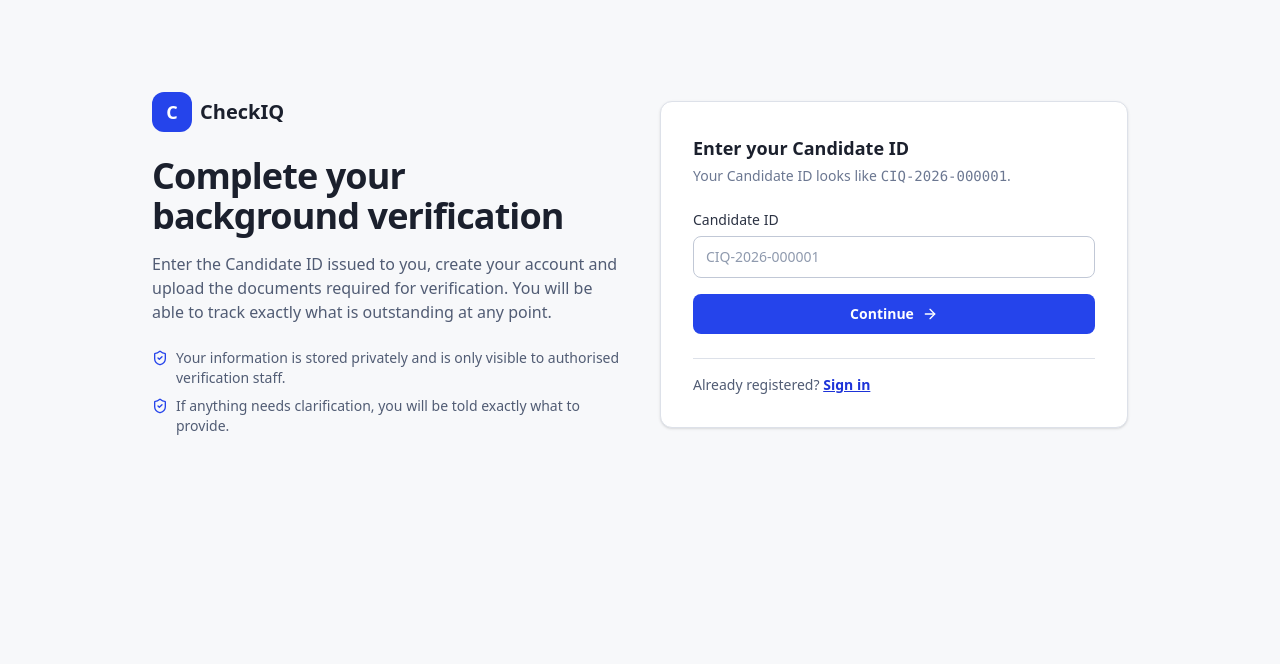
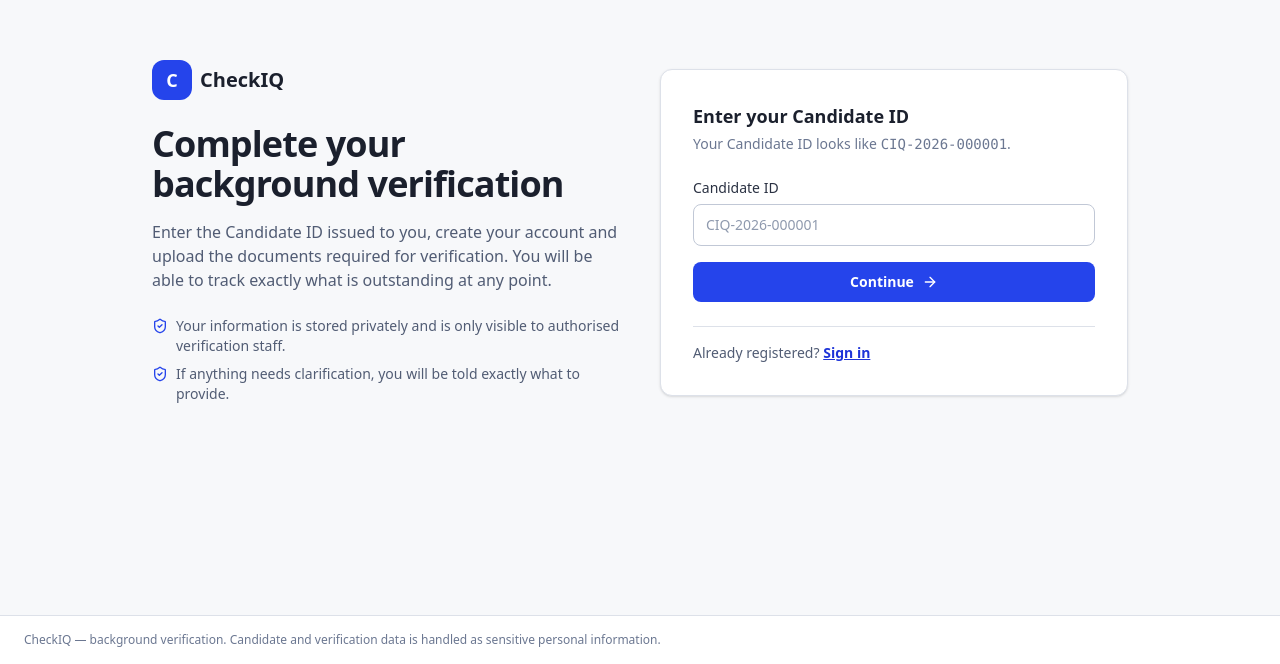
Before and after one commit to spacedraftofficial-ui/CheckIQ, a React (Vite) app in the folder apps/web/: page / in a window 1280 px wide. Shown: the part 136-800 px from the top of the page. Built offline with nearby package versions, Linux system fonts and the light colour scheme; no server answers.

Commit message:
UI: shared Footer component with sticky positioning across all pages (Layout + AuthLayout)

```diff
--- /dev/null
+++ b/apps/web/src/components/Footer.tsx
@@ -0,0 +1,28 @@
+import type { ReactNode } from "react";
+
+export function Footer() {
+  return (
+    <footer className="border-t border-ink-200 bg-white">
+      <div className="mx-auto max-w-7xl px-4 py-4 text-xs text-ink-500 sm:px-6">
+        CheckIQ — background verification. Candidate and verification data is handled
+        as sensitive personal information.
+      </div>
+    </footer>
+  );
+}
+
+/**
+ * Layout that gives auth pages (Landing, Login, Signup, VerifyEmail) a
+ * sticky footer so the footer text is always visible and consistent across
+ * the entire application, not just authenticated routes.
+ */
+export function AuthLayout({ children }: { children: ReactNode }) {
+  return (
+    <div className="flex min-h-screen flex-col bg-ink-50">
+      <div className="flex-1">
+        {children}
+      </div>
+      <Footer />
+    </div>
+  );
+}
--- a/apps/web/src/components/Layout.tsx
+++ b/apps/web/src/components/Layout.tsx
@@ -3,6 +3,7 @@ import { useQuery } from "@tanstack/react-query";
 import { Bell, FileCheck2, LayoutDashboard, LogOut, ShieldCheck, Users, Settings } from "lucide-react";
 import { useAuth } from "../lib/auth-context";
 import { request } from "../lib/api";
+import { Footer } from "./Footer";
 
 const candidateLinks = [
   { to: "/dashboard", label: "Overview", icon: LayoutDashboard },
@@ -40,7 +41,7 @@ export function Layout() {
   };
 
   return (
-    <div className="min-h-screen bg-ink-50">
+    <div className="flex min-h-screen flex-col bg-ink-50">
       <header className="border-b border-ink-200 bg-white">
         <div className="mx-auto flex max-w-7xl flex-wrap items-center gap-4 px-4 py-3 sm:px-6">
           <div className="flex items-center gap-2">
@@ -101,16 +102,11 @@ export function Layout() {
         </div>
       </header>
 
-      <main className="mx-auto max-w-7xl px-4 py-6 sm:px-6 sm:py-8">
+      <main className="flex-1 mx-auto w-full max-w-7xl px-4 py-6 sm:px-6 sm:py-8">
         <Outlet />
       </main>
 
-      <footer className="border-t border-ink-200 bg-white">
-        <div className="mx-auto max-w-7xl px-4 py-4 text-xs text-ink-500 sm:px-6">
-          CheckIQ — background verification. Candidate and verification data is handled
-          as sensitive personal information.
-        </div>
-      </footer>
+      <Footer />
     </div>
   );
 }
--- a/apps/web/src/pages/LandingPage.tsx
+++ b/apps/web/src/pages/LandingPage.tsx
@@ -1,6 +1,7 @@
 import { useState } from "react";
 import { useNavigate } from "react-router-dom";
 import { ArrowRight, ShieldCheck } from "lucide-react";
+import { AuthLayout } from "../components/Footer";
 
 /**
  * The landing screen.
@@ -21,8 +22,8 @@ export function LandingPage() {
   };
 
   return (
-    <div className="min-h-screen bg-ink-50">
-      <div className="mx-auto flex min-h-screen max-w-5xl flex-col justify-center px-4 py-12 sm:px-6">
+    <AuthLayout>
+      <div className="mx-auto flex min-h-[calc(100vh-4rem)] max-w-5xl flex-col justify-center px-4 py-12 sm:px-6">
         <div className="grid gap-10 lg:grid-cols-2 lg:items-center">
           <div>
             <div className="flex items-center gap-2">
@@ -43,12 +44,12 @@ export function LandingPage() {
 
             <ul className="mt-6 space-y-2 text-sm text-ink-600">
               <li className="flex items-start gap-2">
-                <ShieldCheck className="mt-0.5 h-4 w-4 shrink-0 text-brand-600" aria-hidden="true" />
+                <ShieldCheck className="mt-0.5 h-4 w-4 shrink-0 text-brand-600" aria-hidden={true} />
                 Your information is stored privately and is only visible to authorised
                 verification staff.
               </li>
               <li className="flex items-start gap-2">
-                <ShieldCheck className="mt-0.5 h-4 w-4 shrink-0 text-brand-600" aria-hidden="true" />
+                <ShieldCheck className="mt-0.5 h-4 w-4 shrink-0 text-brand-600" aria-hidden={true} />
                 If anything needs clarification, you will be told exactly what to provide.
               </li>
             </ul>
@@ -80,7 +81,7 @@ export function LandingPage() {
 
               <button type="submit" className="btn-primary w-full">
                 Continue
-                <ArrowRight className="h-4 w-4" aria-hidden="true" />
+                <ArrowRight className="h-4 w-4" aria-hidden={true} />
               </button>
             </form>
 
@@ -93,6 +94,6 @@ export function LandingPage() {
           </div>
         </div>
       </div>
-    </div>
+    </AuthLayout>
   );
 }
--- a/apps/web/src/pages/LoginPage.tsx
+++ b/apps/web/src/pages/LoginPage.tsx
@@ -3,6 +3,7 @@ import { Link, useNavigate } from "react-router-dom";
 import { ApiError } from "../lib/api";
 import { homeRouteFor, useAuth } from "../lib/auth-context";
 import { InlineError } from "../components/States";
+import { AuthLayout } from "../components/Footer";
 
 export function LoginPage() {
   const navigate = useNavigate();
@@ -31,8 +32,8 @@ export function LoginPage() {
   };
 
   return (
-    <div className="min-h-screen bg-ink-50">
-      <div className="mx-auto flex min-h-screen max-w-md flex-col justify-center px-4 py-12">
+    <AuthLayout>
+      <div className="mx-auto flex min-h-[calc(100vh-4rem)] max-w-md flex-col justify-center px-4 py-12">
         <div className="card p-6 sm:p-8">
           <div className="flex items-center gap-2">
             <span className="flex h-9 w-9 items-center justify-center rounded-lg bg-brand-600 text-sm font-bold text-white">
@@ -100,6 +101,6 @@ export function LoginPage() {
           </p>
         </div>
       </div>
-    </div>
+    </AuthLayout>
   );
 }
--- a/apps/web/src/pages/SignupPage.tsx
+++ b/apps/web/src/pages/SignupPage.tsx
@@ -6,6 +6,7 @@ import { z } from "zod";
 import { ApiError, request } from "../lib/api";
 import { useAuth } from "../lib/auth-context";
 import { InlineError } from "../components/States";
+import { AuthLayout } from "../components/Footer";
 
 const signupSchema = z
   .object({
@@ -99,7 +100,7 @@ export function SignupPage() {
   });
 
   return (
-    <div className="min-h-screen bg-ink-50">
+    <AuthLayout>
       <div className="mx-auto max-w-2xl px-4 py-10 sm:px-6">
         <div className="card p-6 sm:p-8">
           <h1 className="text-2xl font-bold text-ink-900">Create your account</h1>
@@ -284,6 +285,6 @@ export function SignupPage() {
           )}
         </div>
       </div>
-    </div>
+    </AuthLayout>
   );
 }
--- a/apps/web/src/pages/VerifyEmailPage.tsx
+++ b/apps/web/src/pages/VerifyEmailPage.tsx
@@ -3,6 +3,7 @@ import { useSearchParams, useNavigate, Link } from "react-router-dom";
 import { CheckCircle, XCircle, RefreshCw, Mail } from "lucide-react";
 import { request, ApiError } from "../lib/api";
 import { InlineError } from "../components/States";
+import { AuthLayout } from "../components/Footer";
 
 export function VerifyEmailPage() {
   const navigate = useNavigate();
@@ -69,8 +70,9 @@ export function VerifyEmailPage() {
   };
 
   return (
-    <div className="min-h-screen bg-gradient-to-br from-ink-50 to-brand-50">
-      <div className="mx-auto flex min-h-screen max-w-md flex-col justify-center px-4 py-12">
+    <AuthLayout>
+      <div className="bg-gradient-to-br from-ink-50 to-brand-50">
+        <div className="mx-auto flex min-h-[calc(100vh-4rem)] max-w-md flex-col justify-center px-4 py-12">
           <div className="card border border-ink-200 p-6 sm:p-8 shadow-sm">
             <div className="flex items-center gap-2 mb-6 justify-center">
               <span className="flex h-9 w-9 items-center justify-center rounded-lg bg-brand-600 text-sm font-bold text-white">
@@ -177,5 +179,6 @@ export function VerifyEmailPage() {
           </div>
         </div>
       </div>
+    </AuthLayout>
   );
 }
```
Lines whose indentation alone changed are shown as unchanged.
